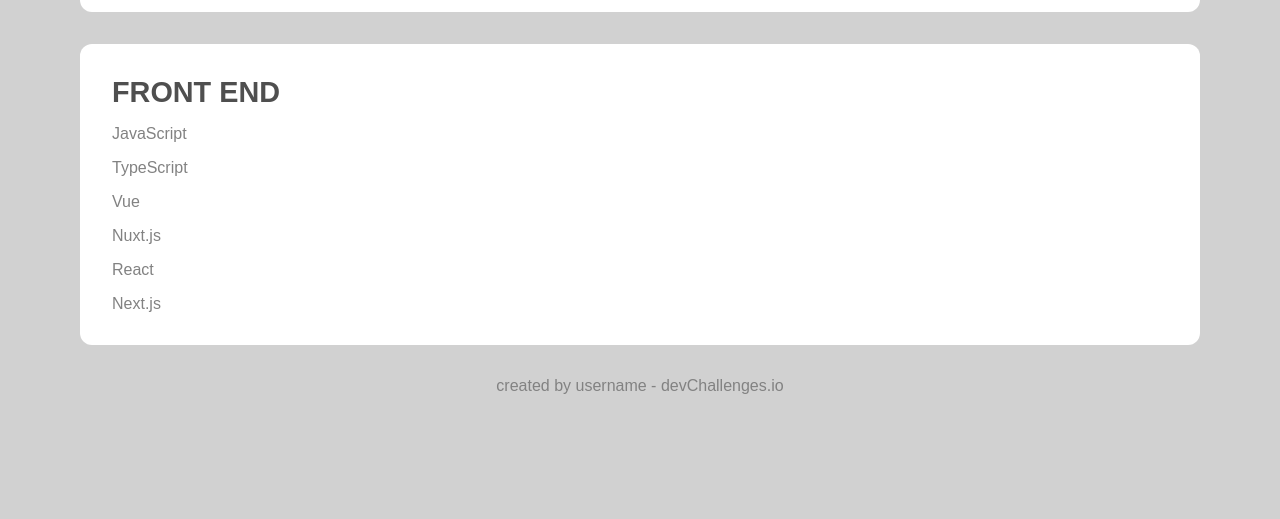
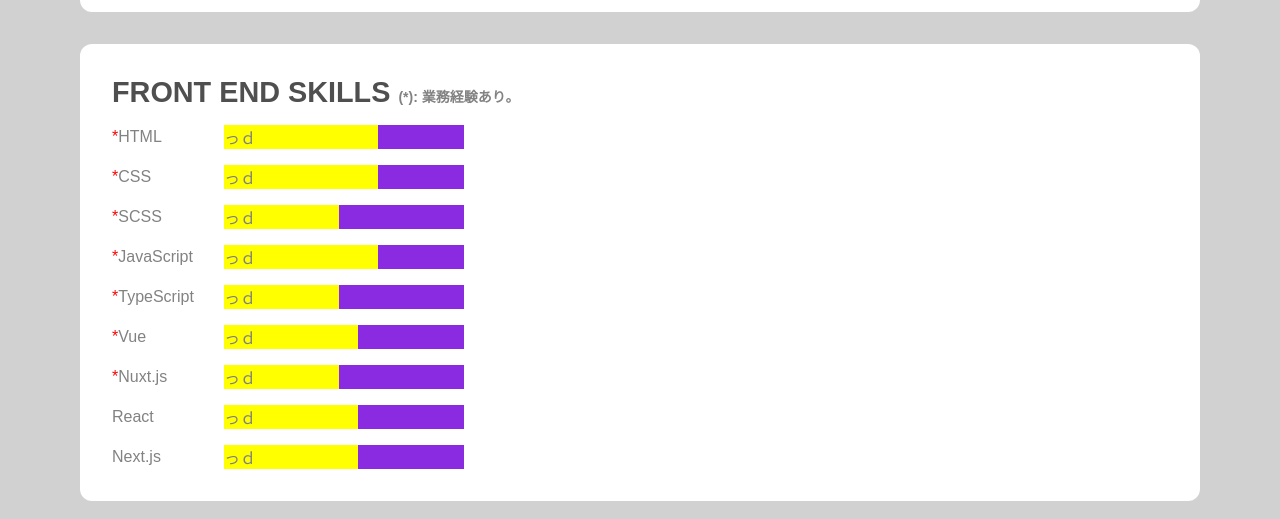
Before and after one commit to miily8310s/ch-portfolio, a Next.js app: page / in a window 1280 px wide. Shown: the part 330-849 px from the top of the page. Before the commit the page ends 800 px from the top, so only its background shows below. Built offline with nearby package versions, Linux system fonts and the light colour scheme; a web font is replaced by a local one.

Commit message:
wip: 棒グラフのコーディング

```diff
--- a/pages/index.tsx
+++ b/pages/index.tsx
@@ -4,6 +4,21 @@
 import styles from '../styles/Home.module.scss'
 
 const skills = [
+  {
+    name: 'HTML',
+    levelPercentage: 0.8,
+    experienced: true,
+  },
+  {
+    name: 'CSS',
+    levelPercentage: 0.8,
+    experienced: true,
+  },
+  {
+    name: 'SCSS',
+    levelPercentage: 0.6,
+    experienced: true,
+  },
   {
     name: 'JavaScript',
     levelPercentage: 0.8,
@@ -62,12 +77,29 @@
       {/* 2段目のカード（ブログ/スキル） */}
       <div className={styles.card__skills}>
         <>
-          <div className={styles.card__skillHead}>Front end</div>
+          <div className={styles.card__skillHead}>
+            Front end Skills{' '}
+            <span className={styles.card__skillHeadSupplement}>
+              (*): 業務経験あり。
+            </span>
+          </div>
           {skills.map((skill) => (
             <div key={skill.name} className={styles.card__skill}>
-              <div>{skill.name}</div>
+              <div className={styles.card__skillName}>
+                {skill.experienced && (
+                  <span className={styles.card__skillExperienced}>*</span>
+                )}
+                {skill.name}
+              </div>
               {/* スキルグラフ */}
-              <div></div>
+              <div className={styles.card__skillGraph}>
+                <span
+                  className={styles.card__skillGraphBack}
+                  style={{ width: `${skill.levelPercentage * 12}rem` }}
+                >
+                  っｄ
+                </span>
+              </div>
             </div>
           ))}
         </>
--- a/styles/Home.module.scss
+++ b/styles/Home.module.scss
@@ -38,11 +38,40 @@
   font-weight: bold;
 }
 
+.card__skillHeadSupplement {
+  font-size: 14px;
+  color: #828282;
+}
+
 .card__skill {
   margin-top: 1rem;
+  display: flex;
+  align-items: center;
+  gap: 2rem;
+  flex-grow: 1;
 }
 .card__skill:first-child {
   margin-top: 2rem;
+}
+
+.card__skillName {
+  width: 5rem;
+}
+
+.card__skillExperienced {
+  color: red;
+}
+
+.card__skillGraph {
+  width: 15rem;
+  background-color: blueviolet;
+  position: relative;
+}
+
+.card__skillGraphBack {
+  display: inline-block;
+  background-color: yellow;
+  height: 100%;
 }
 
 .footer {
```
